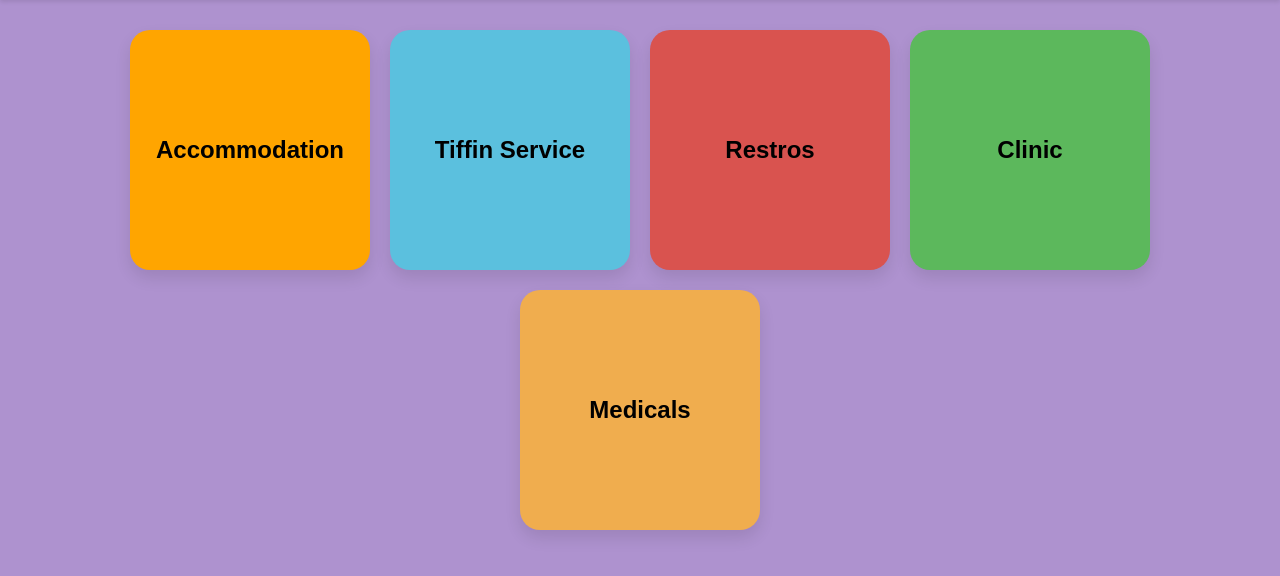
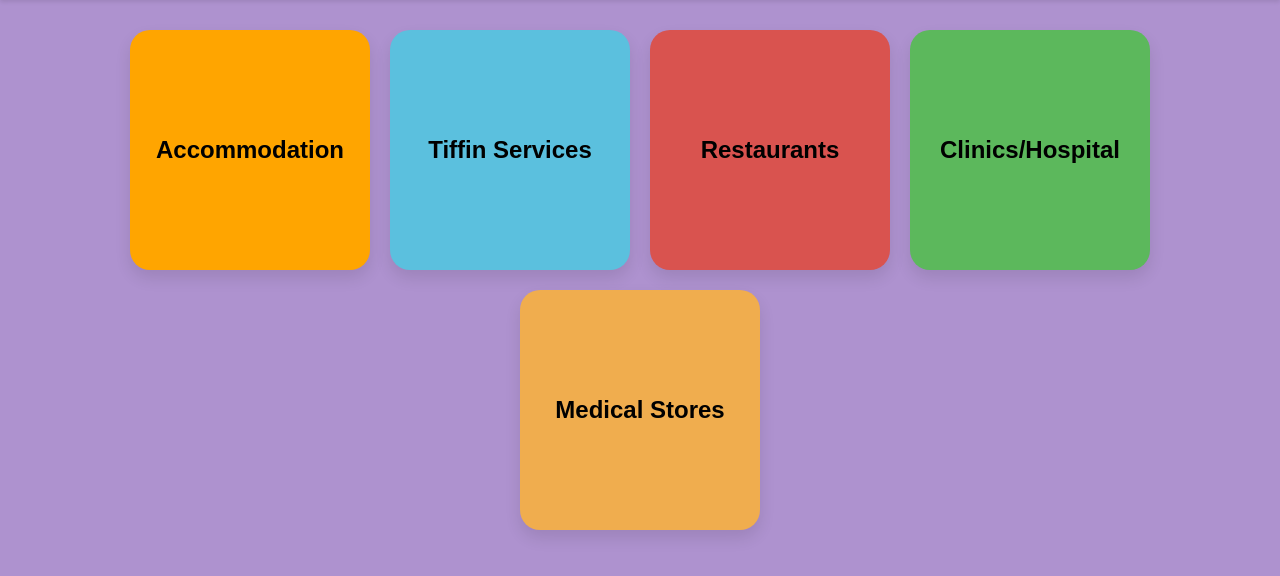
Before and after one commit to Pcr1216/FlaskProject, a Flask app: page / in a window 1280 px wide. Shown: the part 189-765 px from the top of the page. Run offline with Flask 3, Linux system fonts and the light colour scheme.

Commit message:
final Flask

```diff
--- a/templates/accommodation.html
+++ b/templates/accommodation.html
@@ -87,7 +87,7 @@
             {% endfor %}
         </ul>
         <div class="button-container">
-            <a href="#" class="button" id="reviewButton">Review</a>
+            <a href="/" class="button" id="reviewButton">Back</a>
         </div>
     </div>
 </body>
--- a/templates/homie.html
+++ b/templates/homie.html
@@ -66,10 +66,10 @@
 
 <div class="container">
     <a href="/accommodation" class="tile" style="background-color: #ffa500;">Accommodation</a>
-    <a href="/tiffin" class="tile" style="background-color: #5bc0de;">Tiffin Service</a>
-    <a href="/restaurants" class="tile" style="background-color: #d9534f;">Restros</a>
-    <a href="/clinic" class="tile" style="background-color: #5cb85c;">Clinic</a>
-    <a href="/medicals" class="tile" style="background-color: #f0ad4e;">Medicals</a>
+    <a href="/tiffin" class="tile" style="background-color: #5bc0de;">Tiffin Services</a>
+    <a href="/restaurants" class="tile" style="background-color: #d9534f;">Restaurants</a>
+    <a href="/clinic" class="tile" style="background-color: #5cb85c;">Clinics/Hospital</a>
+    <a href="/medicals" class="tile" style="background-color: #f0ad4e;">Medical Stores</a>
 </div>
 
 </body>
--- a/templates/medical.html
+++ b/templates/medical.html
@@ -1,7 +1,7 @@
 <!DOCTYPE html>
 <html>
 <head>
-    <title>Medicals List</title>
+    <title>Medical Stores List</title>
     <style>
         body {
             font-family: 'Segoe UI', Tahoma, Geneva, Verdana, sans-serif;
@@ -96,7 +96,7 @@
             {% endfor %}
         </ul>
         <div class="button-container">
-            <a href="#" class="button" id="reviewButton">Review</a>
+            <a href="/" class="button" id="reviewButton">Back</a>
         </div>
     </div>
 </body>
--- a/templates/restaurant.html
+++ b/templates/restaurant.html
@@ -66,5 +66,7 @@
         {% endfor %}
         </tbody>
     </table>
+    <br><br>
+    <a href="/" class="back-button">Back</a>
 </body>
 </html>
```
